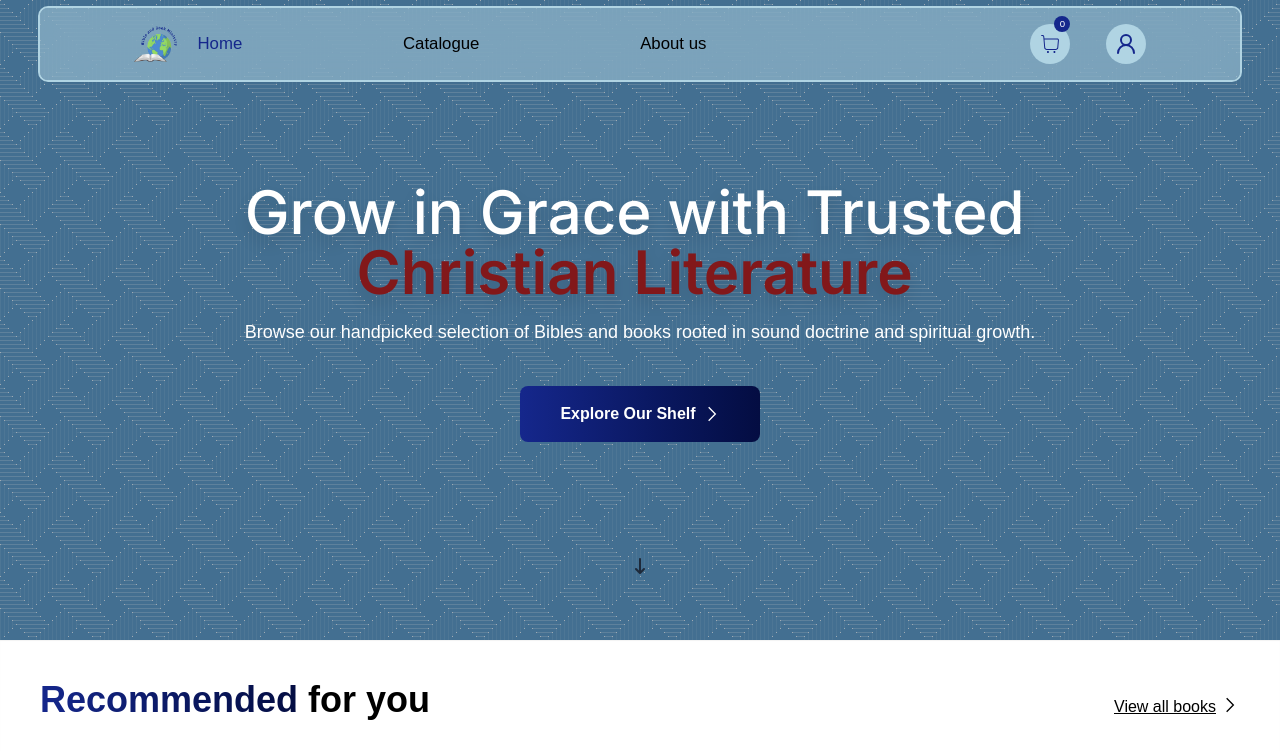
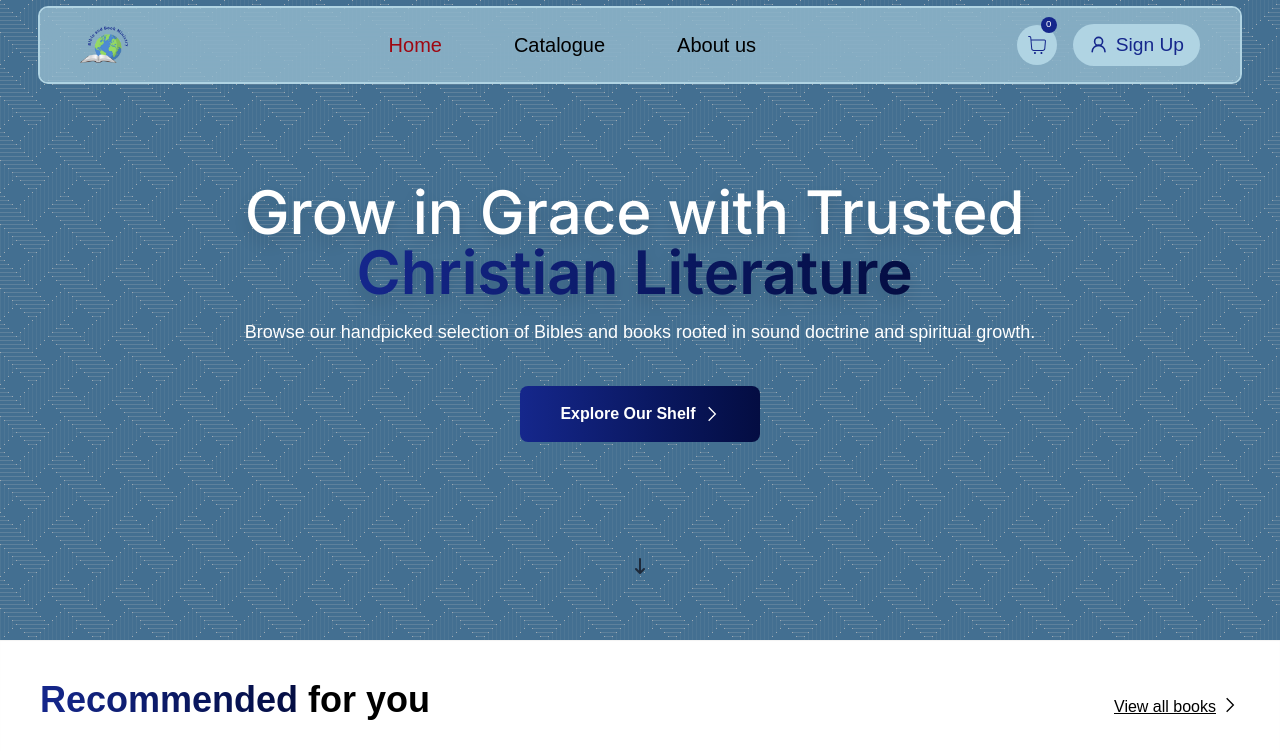
Before and after one commit to AgileMinds48/bible_bookministry-frontend, a Next.js app: page / in a window 1280 px wide. Shown: the top 751 px of the page. Built offline with nearby package versions, Linux system fonts and the light colour scheme.

Commit message:
header tweak

```diff
--- a/components/Book/BookDiv.tsx
+++ b/components/Book/BookDiv.tsx
@@ -27,8 +27,8 @@ const BookDiv: React.FC<BookDiv> = ({
   added }) => {
 
   return (
-     <div className="grid grid-cols-1 grid-rows-[60%_40%] cursor-pointer hover:shadow-xl transition duration-100 h-[28em]  w-[12em] shadow-lg rounded-2xl overflow-hidden">
-      <div className="group h-full relative before:pointer-events-none before:absolute before:inset-0 before:bottom-0 before:bg-linear-to-t  before:from-black/30 before:from-0% before:via-black/10 before:via-60% before:to-black/0 before:to-100% before:opacity-0 hover:before:opacity-100 before:transition before:duration-500  rounded-2xl overflow-hidden">
+     <div className="grid grid-cols-1 grid-rows-[60%_40%] cursor-auto hover:shadow-xl transition duration-100 h-[28em]  w-[12em] shadow-lg rounded-2xl overflow-hidden">
+      <div className="group h-full relative before:pointer-events-none before:absolute before:inset-0 before:bottom-0 before:bg-linear-to-t  before:from-black/30 before:from-0% before:via-black/10 before:via-60% before:to-black/0 before:to-100% before:opacity-0 hover:before:opacity-100 before:transition before:duration-500  rounded-2xl overflow-hidden cursor-pointer">
         <Link key={id} href={`/book/${id}`}>
                   <Image
             src={img}
@@ -54,7 +54,7 @@ const BookDiv: React.FC<BookDiv> = ({
                   }
                 </div>
                 <div className="p-2 px-2 flex flex-col h-full">
-                  <p title={title} className="line-clamp-2  font-semibold text-[#051363] leading-[1.3em] mb-1">
+                  <p title={title} className="line-clamp-2  font-semibold text-[#051363] leading-[1.3em] mb-1 cursor-default">
                     {title}
                   </p>
                   <div className="w-full flex items-center gap-2 mt-">
--- a/components/Header/Header.tsx
+++ b/components/Header/Header.tsx
@@ -12,12 +12,12 @@ import Menu from "../Menu/Menu";
 import { useBodyScrollLock } from "@/hooks/useBodyScrollLock";
 import { useCartStore } from "@/app/utils/cartStore";
 import { LuUserRound } from "react-icons/lu";
-import { getUserRole, handleLogout, isLoggedIn} from "@/app/utils/auth";
+import { capitalise, getUserRole, isLoggedIn} from "@/app/utils/auth";
 // import { FaUserCircle } from "react-icons/fa";
-import { TbLogout2 } from "react-icons/tb";
 import ModalWrapper from "../Modal/ModalWrapper";
 import { useModal } from "../Modal/ModalContext";
-import { userEmail, username } from "@/app/utils/logininfo";
+import {username } from "@/app/utils/logininfo";
+import ProfileMenu from "../Menu/ProfileMenu";
 
 const Header = () => {
   const count = useCartStore(s => s.items.reduce((t, i) => t + i.quantity, 0))
@@ -35,38 +35,39 @@ const Header = () => {
     : []),];
   //hamburger menu
   const [isExpanded, setIsExpanded] = useState<boolean>(false);
-
+  const [profileOpened,setProfileOpened]= useState(false)
   useBodyScrollLock(isExpanded);
   const handleOpenMenu = () => {
     setIsExpanded(!isExpanded);
   }
 
+
   //for modal
- const {showSignUp } = useModal();
+  const { showSignUp } = useModal();
   return (
     <>
-      <nav className={`p-4 md:p-4 md:px-10 flex justify-center poppins antialiased transition-all duration-1000 ease-in-out z-[9999] fixed shrink-0 overflow-hidden lg:top-2 top-0 left-0 right-0 md:rounded-lg lg:left-10 lg:right-10 shadow-sm backdrop-blur-xl outline-2 outline-[#B0D4E3] bg-[#B0D4E3]/50 poppins`}>
-        <div className='relative w-full lg:max-w-[80em] md:min-w-6xl min-w-full flex lg:justify-center lg:gap-[20em] md:justify-center justify-between gap-4 items-center'>
-          <div className="md:flex md:w-[50%] items-center justify-between space-x-4">
-            <div className="h-[2.31em] w-12 object-cover rounded-full">
+      <nav className={`p-4 md:max-w-[90em] md:min-w-3xl mx-auto md:p-4 md:px-10 flex justify-center poppins antialiased transition-all duration-1000 ease-in-out z-[9999] fixed shrink-0  lg:top-2 top-0 left-0 right-0 md:rounded-lg lg:left-10 lg:right-10 shadow-sm backdrop-blur-2xl outline-2 outline-[#B0D4E3] bg-[#B0D4E3]/60 poppins`}>
+        <div className='relative w-full  flex justify-between gap-4 items-center'>
+          {/* <div className="md:flex md:w-[50%] items-center justify-between space-x-4"> */}
+            <div className="h-[2.31em] object-cover rounded-full">
               <Image priority={true} src={logo} alt="Bible and Book ministries logo" className='h-full w-full' />
             </div>
-            <ul className="hidden md:flex justify-between md:w-[100%] text-sm overflow-hidden">
+            <ul className="hidden md:flex justify-between min-w-[20%] gap-16 text-sm overflow-hidden">
               {navItems.map(({ label, href }, idx) => (
 
-                <li key={idx+href} className={`group cursor-pointer font-medium lg:text-[1.2em] transition duration-300 p-1  ${pathName === href ? "text-[#15278c]" : "text-black"}`}>
+                <li key={idx+href} className={`group cursor-pointer font-medium lg:text-xl  transition duration-300 p-1  ${pathName === href ? "text-red-800" : "text-black"}`}>
                   <Link  href={href}>
                     {label}
-                    <div className={`hidden absolute left-0 right-0 bottom-0 ${pathName == href ? "" : "group-hover:animate-underline group-hover:block"} w-[110%] blue-gradient h-[0.1em] rounded-full animate-underline`}></div>
-                    {pathName == href && <div className="absolute left-0 right-0 bottom-0 w-[110%] blue-gradient h-[0.1em] rounded-full animate-underline"></div>}
+                    <div className={`hidden absolute left-0 right-0 -bottom-1 ${pathName == href ? "" : " group-hover:block"} w-[110%] blue-gradient h-[2px] rounded-full animate-underline`}></div>
+                    {pathName == href && <div className="absolute left-0 right-0 -bottom-1 w-[110%] bg-red-900 h-[2px] rounded-full animate-underline"></div>}
                      </Link>
                   </li>
 
               ))}
             </ul>
-          </div>
+          {/* </div> */}
 
-          <div className="md:min-w-[10%] max-w-[9em]  md:gap-4  flex justify-between items-center">
+          <div className="  md:gap-  flex justify-between items-center">
             <button
               aria-label="cart"
               className="block mr-4 relative cursor-pointer text-2xl p-2 rounded-full bg-[#B0D4E3] text-[#15278c]">
@@ -86,25 +87,34 @@ const Header = () => {
               </span>
               <MdFavoriteBorder />
             </button> */}
-            <button
+
+              <motion.div
+                onMouseEnter={()=>setProfileOpened(true)}
+                onMouseLeave={()=>setProfileOpened(false)}
               aria-label="login or register"
               onClick={() => {
                 if (!LoggedIn) showSignUp();
               }}
-              className={`hidden md:flex order-3 justify-center items-center gap-1 cursor-pointer hover:shadow-2xl  transition duration-500 relative md:text-2xl text-xl shrink-0 rounded-full
+              className={`hidden group md:flex order-3 justify-center items-center lg:text-[1.2em] gap-1 cursor-pointer hover:shadow-2xl  transition duration-500 relative md:text-2xl shrink-0 rounded-full
                 ${LoggedIn?"md:h-[40px] md:w-[40px] h-[30px] w-[30px] blue-gradient text-white":"h-full bg-[#B0D4E3] text-[#15278c] p-2 "}
                 `}
-              title={LoggedIn ? `Signed in as ${userEmail}` || "User" : "Login or Register"}>
+              // title={LoggedIn ? `Signed in as ${capitalise(username)}` || "User" : "Login or Register"}
+            >
               {LoggedIn ?
              username?.slice(0,1).toUpperCase()
-             : <LuUserRound />}
-            </button>
+                : <span className="flex items-center gap-2 px-2"> <LuUserRound /> Sign Up</span>}
+              <AnimatePresence>
+                {isLoggedIn()
+                  &&
+                  <ProfileMenu openMenu={profileOpened} />
+                }
+                </AnimatePresence>
+              </motion.div>
+
             {LoggedIn &&
               <button className=" hidden md:block md:order-3">
-                <TbLogout2
-                  title="logout"
-              onClick={handleLogout}
-                  className="text-2xl text-red-600 cursor-pointer" />
+
+
            </button>
            }
 
--- a/components/Home/Landing.tsx
+++ b/components/Home/Landing.tsx
@@ -18,7 +18,7 @@ const Landing = () => {
             {/* </span> */}
             <br className='lg:block hidden' />
             {" "}
-            <span className='bg-red-900 text-transparent bg-clip-text  font-semibold'>
+            <span className='blue-gradient text-transparent bg-clip-text  font-semibold'>
 
               Christian Literature
               </span>
--- a/components/Loader/Loader.tsx
+++ b/components/Loader/Loader.tsx
@@ -1,7 +1,7 @@
 
 const Loader = () => {
   return (
-    <div className='h-full w-full min-h-40 flex justify-center gap-2 items-center '>
+    <div className='h-full w-full flex justify-center gap-2 items-center '>
       <div className='w-8 h-8 border-b-2 animate-spin border-green-500 rounded-full'></div>
       <p>Loading...</p>
       </div>
--- /dev/null
+++ b/components/Menu/ProfileMenu.tsx
@@ -0,0 +1,56 @@
+"use client"
+import { capitalise, handleLogout } from '@/app/utils/auth'
+import { loggedIn, userEmail, username } from '@/app/utils/logininfo'
+import React, { useState } from 'react'
+import { LuUserRound } from 'react-icons/lu'
+import { TbLogout2 } from 'react-icons/tb'
+import Loader from '../Loader/Loader'
+import { AnimatePresence,motion } from 'framer-motion'
+interface ProfileMenuProps{
+  openMenu:boolean
+}
+
+const ProfileMenu = ({openMenu}:ProfileMenuProps) => {
+  const [isLoading, setIsLoading] = useState(false);
+  const logout = () => {
+    setIsLoading(true);
+    handleLogout();
+  }
+  // const [openMenu, setOpenMenu] = useState(false);
+  return (
+    <div>
+    <AnimatePresence>
+        {openMenu
+          &&
+          <motion.div
+        initial={{ y: -10,opacity:0 }}
+        animate={{ y: 0, opacity: 1 }}
+            transition={{ duration: 0.1 }}
+            exit={{y:-10,opacity:0}}
+      className=' absolute right-4 top-12 bg-white overflow-hidden min-w-40 p-4 rounded-lg'>
+       {loggedIn &&
+              <div className=' text-xl flex items-center'>
+              {/* <div className='blue-gradient mr-4 text-white flex justify-center items-center rounded-full h-[40px] w-[40px] p-6 shrink-0'>
+                <p className='text-left'>  {username?.slice(0, 1).toUpperCase()}</p>
+                </div> */}
+              <div className='w-full flex flex-col items-start'>
+             <p className='text-xls text-black flex items-center gap-2 '> <LuUserRound /> {capitalise(username)} </p>
+                <p className='text-lg text-gray-700 whitespace-nowrap'> {userEmail}</p>
+            </div>
+        </div>}
+      <button className='bg-red-100 border border-red-500 rounded-lg mt-2 py-1 text-black  w-full flex items-center justify-center gap-2 cursor-pointer '>
+        <TbLogout2
+
+      onClick={logout}
+          className="text-2xl text-red-600 " />
+        {isLoading ?
+        <Loader/>
+        : "Logout"}
+      </button>
+      </motion.div>}
+      </AnimatePresence>
+      </div>
+  )
+}
+
+export default ProfileMenu
```
